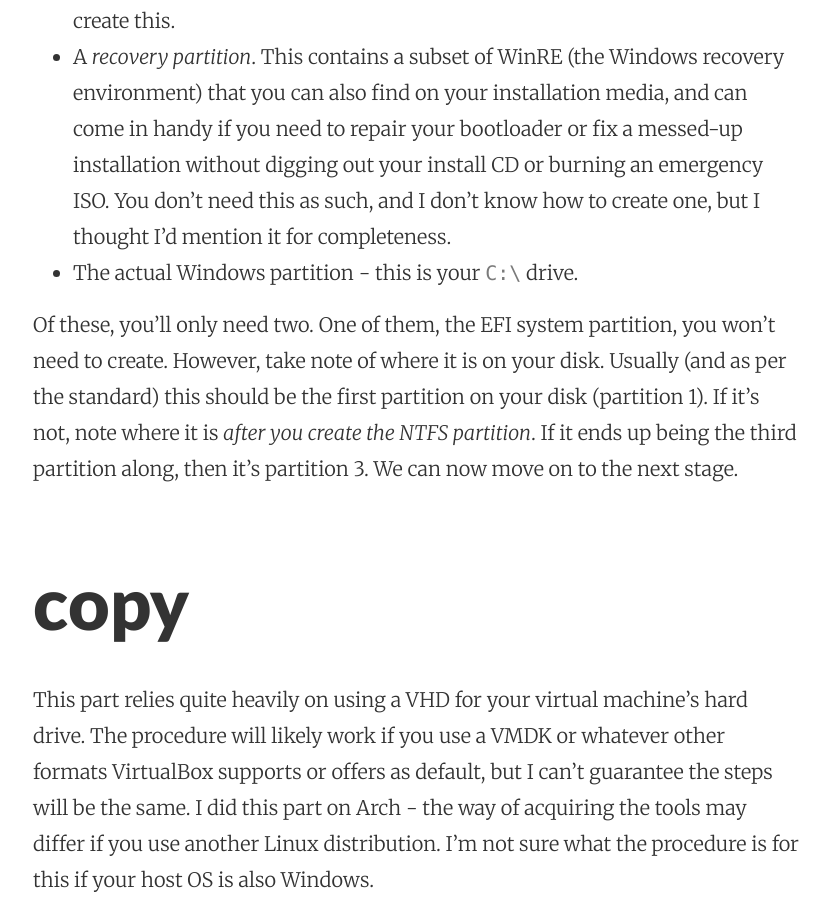
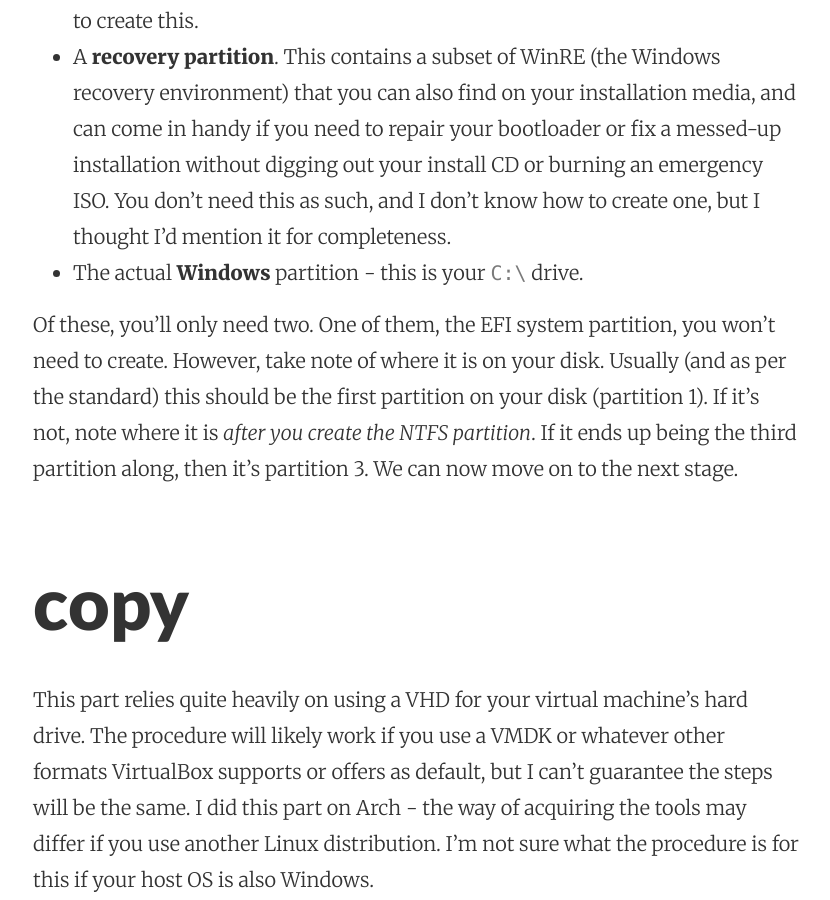
Before and after one commit to tom-galvin/tom-galvin.github.io, a Jekyll site: the page built from _posts/2016-04-02-vhd.md, in a window 1280 px wide and 900 px high, scrolled down 2697 px. Shown: the whole window, without its empty margins (223-1053 px from the left). Built offline with Jekyll 4.4.1, drawn with Linux system fonts in a browser that asks for light colours; nearby versions of some CDN libraries; comment, search, counter and statistics services are not loaded.

Commit message:
fixed thing

```diff
--- a/_posts/2016-04-02-vhd.md
+++ b/_posts/2016-04-02-vhd.md
@@ -23,9 +23,9 @@ Windows uses NTFS as its file system, so you're going to want to re-arrange your
 GParted supports creation of NTFS partitions directly so I won't provide a step-by-step description of how to do this. However, while I'm at this point, I will mention that Windows, if installed the standard way, will create not one but up to four partitions on your disk. These are:
 
 * **The EFI system partition**. If you're using a UEFI-based system you will already have this - it stores your bootloader, your Linux image, boot configuration files amongst other things. It's just a FAT32 partition that your motherboard firmware will initially boot into, and if you are dual-booting, will probably contain more than one bootloader. This is the only time you'll likely ever see Linux-related and Windows-related executables on the same partition co-existing; I have both `systemd-boot` (previously `gummiboot`) and the Windows Boot Manager installed in my ESP.
-* A *Microsoft Reserved* partition. I have no idea what this is or will be used for, and I think that Microsoft doesn't either. This doesn't seem to be used at all, and my laptop is running Windows fine without one. Don't bother trying to create this.
-* A *recovery partition*. This contains a subset of WinRE (the Windows recovery environment) that you can also find on your installation media, and can come in handy if you need to repair your bootloader or fix a messed-up installation without digging out your install CD or burning an emergency ISO. You don't need this as such, and I don't know how to create one, but I thought I'd mention it for completeness.
-* The actual Windows partition - this is your `C:\` drive.
+* A **Microsoft Reserved** partition. I have no idea what this is or will be used for, and I think that Microsoft doesn't either. This doesn't seem to be used at all, and my laptop is running Windows fine without one. Don't bother trying to create this.
+* A **recovery partition**. This contains a subset of WinRE (the Windows recovery environment) that you can also find on your installation media, and can come in handy if you need to repair your bootloader or fix a messed-up installation without digging out your install CD or burning an emergency ISO. You don't need this as such, and I don't know how to create one, but I thought I'd mention it for completeness.
+* The actual **Windows** partition - this is your `C:\` drive.
 
 Of these, you'll only need two. One of them, the EFI system partition, you won't need to create. However, take note of where it is on your disk. Usually (and as per the standard) this should be the first partition on your disk (partition 1). If it's not, note where it is *after you create the NTFS partition*. If it ends up being the third partition along, then it's partition 3. We can now move on to the next stage.
 
```
